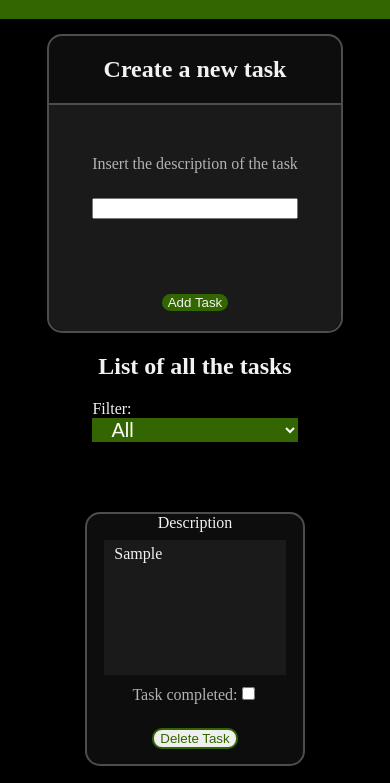
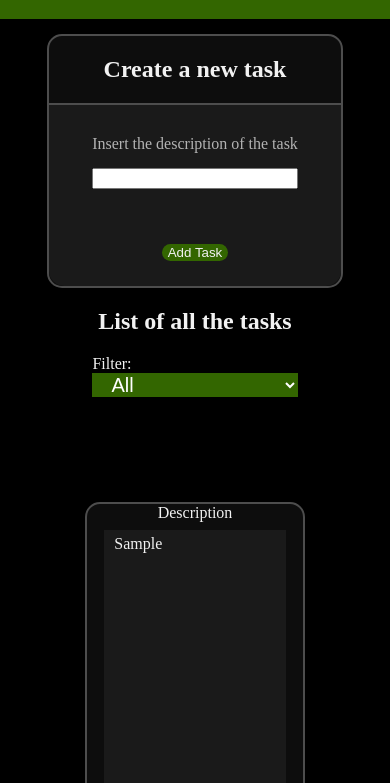
Before and after one commit to brianpr-pr/Assessment-Task, a plain HTML site: page index.html in a window 390 px wide. Both pictures are taken after typing "Sample" into the empty fields and a click on the button "Add Task". Shown: the part 61-844 px from the top of the page. Drawn offline with Linux system fonts and the light colour scheme.

Commit message:
Height of the tasks  are responsive now

```diff
--- a/css/style.css
+++ b/css/style.css
@@ -91,9 +91,11 @@ main{
 }
 #create-task-container{
     width: 75%;
+    height: 250px;
 }
 
 #form{
+    height: 100%;
     width: 100%;
     accent-color: var(--bg-main);
     caret-color: var(--bg-main);
@@ -101,7 +103,7 @@ main{
     border-radius: 0 0 var(--rounded) var(--rounded);
     border-top: 2px solid var(--border);
     *{
-        margin-top: 25px;
+        margin-top: 15px;
     }
 }
 
@@ -147,7 +149,7 @@ transform: translateY(-0.25em);
 }
 
 #task-list{
-    margin-top: 20px;
+    margin-top: 55px;
     width: 100%;
     display: grid;
     justify-content: center;
@@ -160,7 +162,7 @@ transform: translateY(-0.25em);
 .li-task{
     justify-self: center;
     width: 75%;
-    height: 250px;
+    height: 550px;
     margin-bottom: 15px;
 }
 
@@ -170,7 +172,7 @@ transform: translateY(-0.25em);
 
 .task-description{
     width: 75%;
-    height: 50%;
+    height: 75%;
     margin: 4% auto;
     padding: 0 3%;
     align-self: start;
@@ -186,10 +188,11 @@ transform: translateY(-0.25em);
 }
 
 .task-button{
-    margin-top: 24px;
+    margin-top: 12px;
     border-radius: var(--rounded-sm);
     color: var(--bg-main);
     border:2px solid var(--bg-main);
+    margin-bottom: 12px;
 }
 
 .task-button:hover{
@@ -201,6 +204,12 @@ transform: translateY(-0.25em);
 
 .checkbox-task{
     accent-color: var(--bg-main);
+}
+
+@media (min-width: 300px){
+    .li-task{
+        height: 375px;
+    }
 }
 
 @media (min-width: 612px){
--- a/index.html
+++ b/index.html
@@ -37,7 +37,7 @@
                 <div id='content-task' class='d-flex-column'>
                     <label style='text-align: center;' class='text-muted' for='description'>Insert the description of the task</label>
                     <!-- Should i change this for a textarea ?? -->
-                    <input id='description' type='text'>
+                    <input id='description' maxlength="290" type='text'>
                 </div>
                 <div style="height: 25px;">
                     <h5 class="error-message d-none">Please enter a task</h5>
@@ -47,7 +47,7 @@
         </div>
 
         <div id='list-tasks-container' class='d-flex-column align-center'>
-            <h2>List of all the tasks</h2>
+            <h2 id="list-title">List of all the tasks</h2>
             <div>
                 <label for='filter-task'>Filter:</label>
                 <select id='filter-task'>
@@ -63,5 +63,6 @@
         <h1>General footer</h1>
     </footer>
     <script src='./js/app.js'></script>
+    <script src="./js/effects.js"></script>
 </body>
 </html>
```
Also changed, not shown: 1 other file.
